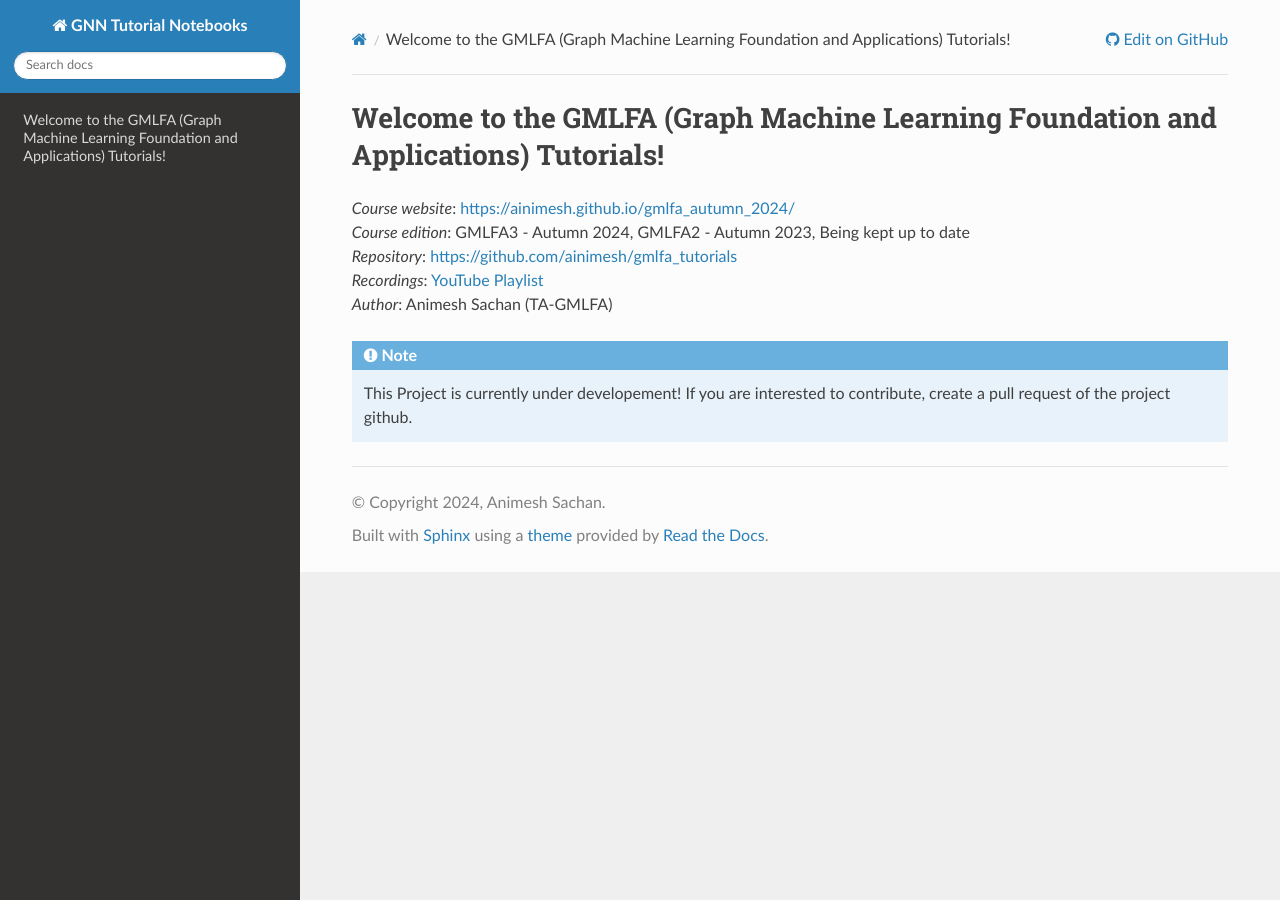
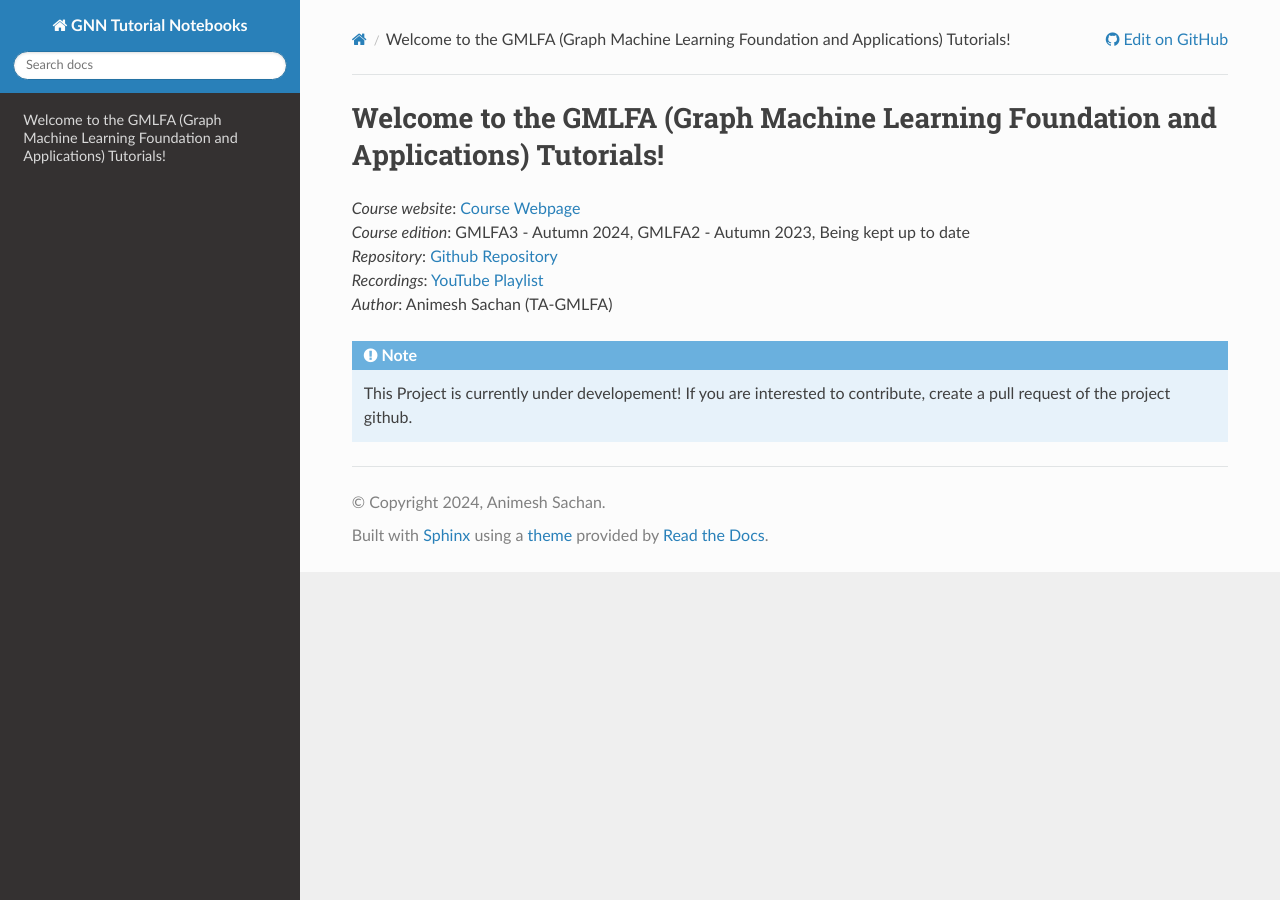
Before and after one commit to ainimesh/gmlfa_tutorials, a Sphinx documentation site: the page built from docs/index.rst, in a window 1280 px wide. Built offline with Sphinx 7.4.7 and the Read the Docs theme 3.1.0, drawn with Linux system fonts in a browser that asks for light colours.

Commit message:
made changes

```diff
--- a/docs/index.rst
+++ b/docs/index.rst
@@ -1,9 +1,9 @@
 Welcome to the GMLFA (Graph Machine Learning Foundation and Applications) Tutorials!
 ===========================================
 
-| *Course website*: https://ainimesh.github.io/gmlfa_autumn_2024/
+| *Course website*: `Course Webpage <https://ainimesh.github.io/gmlfa_autumn_2024/>`_
 | *Course edition*: GMLFA3 - Autumn 2024, GMLFA2 - Autumn 2023, Being kept up to date
-| *Repository*: https://github.com/ainimesh/gmlfa_tutorials
+| *Repository*: `Github Repository <https://github.com/ainimesh/gmlfa_tutorials>`_
 | *Recordings*: `YouTube Playlist <https://youtube.com/playlist?list=PLCFRu9YAKK39_kwJlmAWF_SLkURYi8vDF&si=ZcrgDvGvk6zAmgvV>`_
 | *Author*: Animesh Sachan (TA-GMLFA)
 
```
